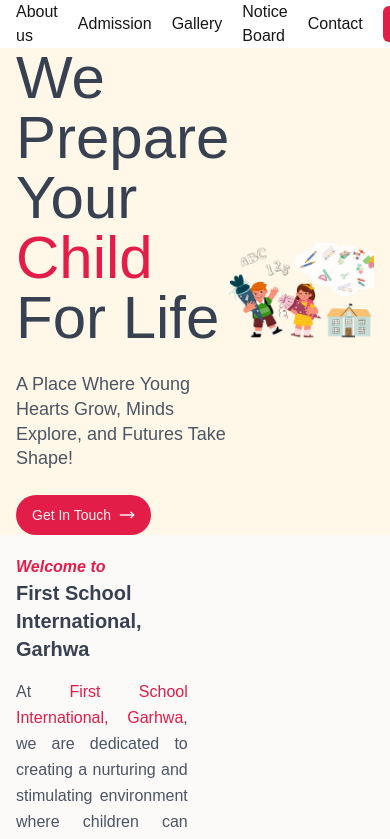
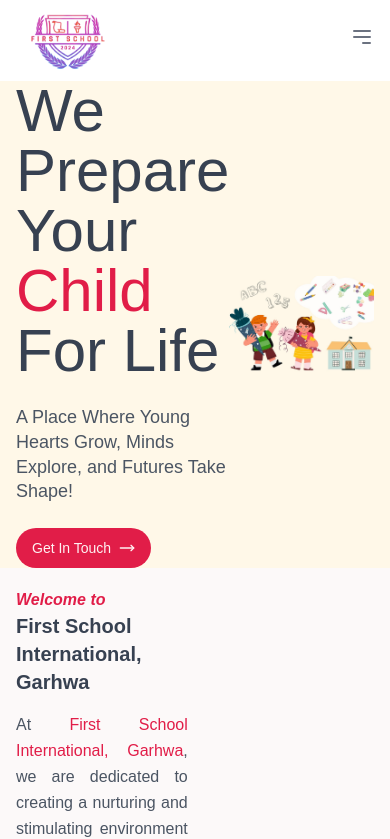
Before and after one commit to umesh37kr/firstschool-ui, a Next.js app: page / in a window 390 px wide. Shown: the top 839 px of the page. Built offline with nearby package versions, Linux system fonts and the light colour scheme.

Commit message:
make navbar to mobile responsive

```diff
--- a/src/components/custom/header.jsx
+++ b/src/components/custom/header.jsx
@@ -1,17 +1,70 @@
+"use client";
+import { useState } from "react";
 import { Button } from "@/components/ui/button";
 import Image from "next/image";
 import Link from "next/link";
+
 const Header = () => {
+  const [isMobileMenuOpen, setIsMobileMenuOpen] = useState(false);
+
   return (
-    <header className="bg-white">
-      <nav className="container flex items-center justify-between">
-        <div>
-          <Link href="/">
-            <Image src={"/logo.png"} alt="logo" height={100} width={100} />
+    <header className="bg-white shadow-md">
+      <div className="container flex items-center justify-between">
+        {/* Logo */}
+        <Link href="/">
+          <Image src="/logo.png" alt="logo" height={100} width={100} />
+        </Link>
+
+        {/* Desktop Navigation */}
+        <nav className="hidden md:flex space-x-6">
+          <Link className="hover:text-primary" href="/about">
+            About us
           </Link>
+          <Link className="hover:text-primary" href="/admission">
+            Admission
+          </Link>
+          <Link className="hover:text-primary" href="/gallery">
+            Gallery
+          </Link>
+          <Link className="hover:text-primary" href="/noticeboard">
+            Notice Board
+          </Link>
+          <Link className="hover:text-primary" href="/contact">
+            Contact
+          </Link>
+          <Button size="sm">
+            <Link href="/login">Login</Link>
+          </Button>
+        </nav>
+
+        {/* Mobile Hamburger Menu */}
+        <div className="md:hidden">
+          <button
+            className="text-gray-500 hover:text-primary focus:outline-none"
+            onClick={() => setIsMobileMenuOpen(!isMobileMenuOpen)}
+          >
+            <svg
+              className="w-6 h-6"
+              fill="none"
+              stroke="currentColor"
+              viewBox="0 0 24 24"
+              xmlns="http://www.w3.org/2000/svg"
+            >
+              <path
+                strokeLinecap="round"
+                strokeLinejoin="round"
+                strokeWidth={2}
+                d="M4 6h16M4 12h16m-7 6h7"
+              />
+            </svg>
+          </button>
         </div>
-        <div>
-          <ul className="flex items-center justify-between space-x-5">
+      </div>
+
+      {/* Mobile Navigation */}
+      {isMobileMenuOpen && (
+        <nav className="md:hidden bg-white shadow-lg">
+          <ul className="flex flex-col items-start p-4 space-y-4 text-heading">
             <li>
               <Link className="hover:text-primary" href="/about">
                 About us
@@ -38,13 +91,13 @@
               </Link>
             </li>
             <li>
-              <Button size={"sm"}>
+              <Button size="sm" className="w-full">
                 <Link href="/login">Login</Link>
               </Button>
             </li>
           </ul>
-        </div>
-      </nav>
+        </nav>
+      )}
     </header>
   );
 };
```
